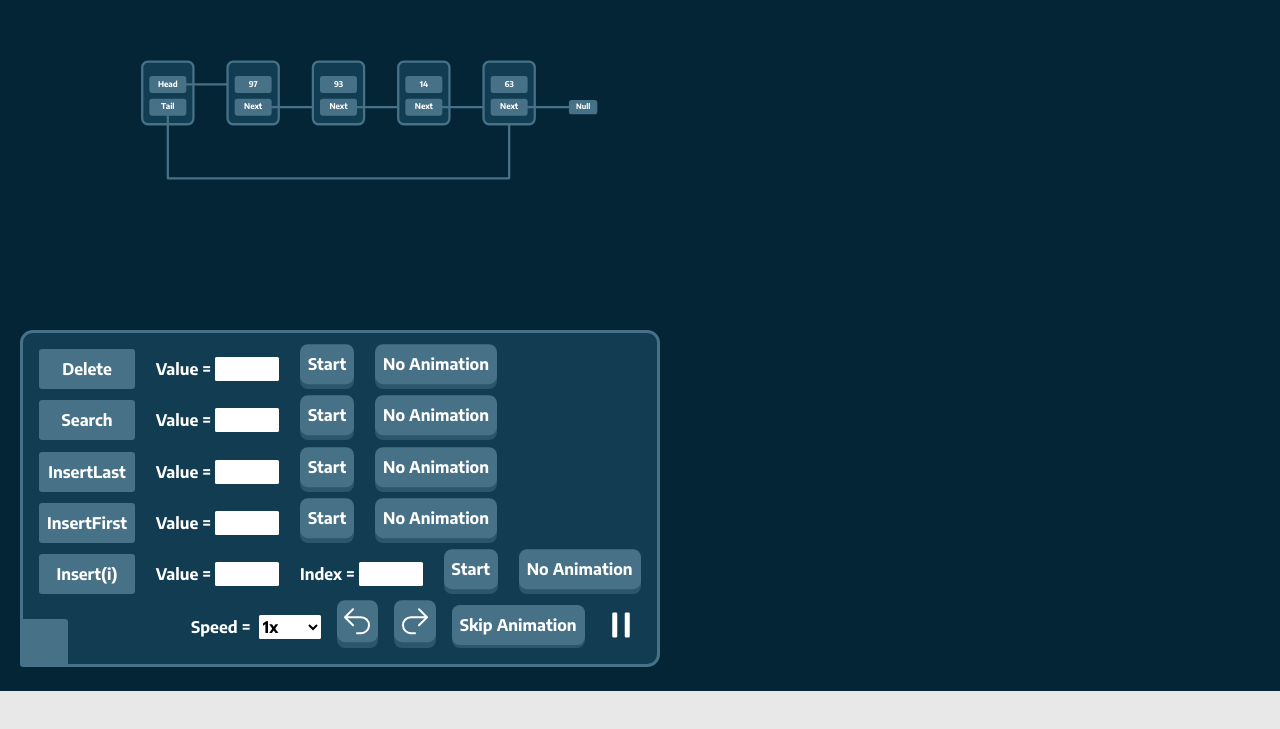
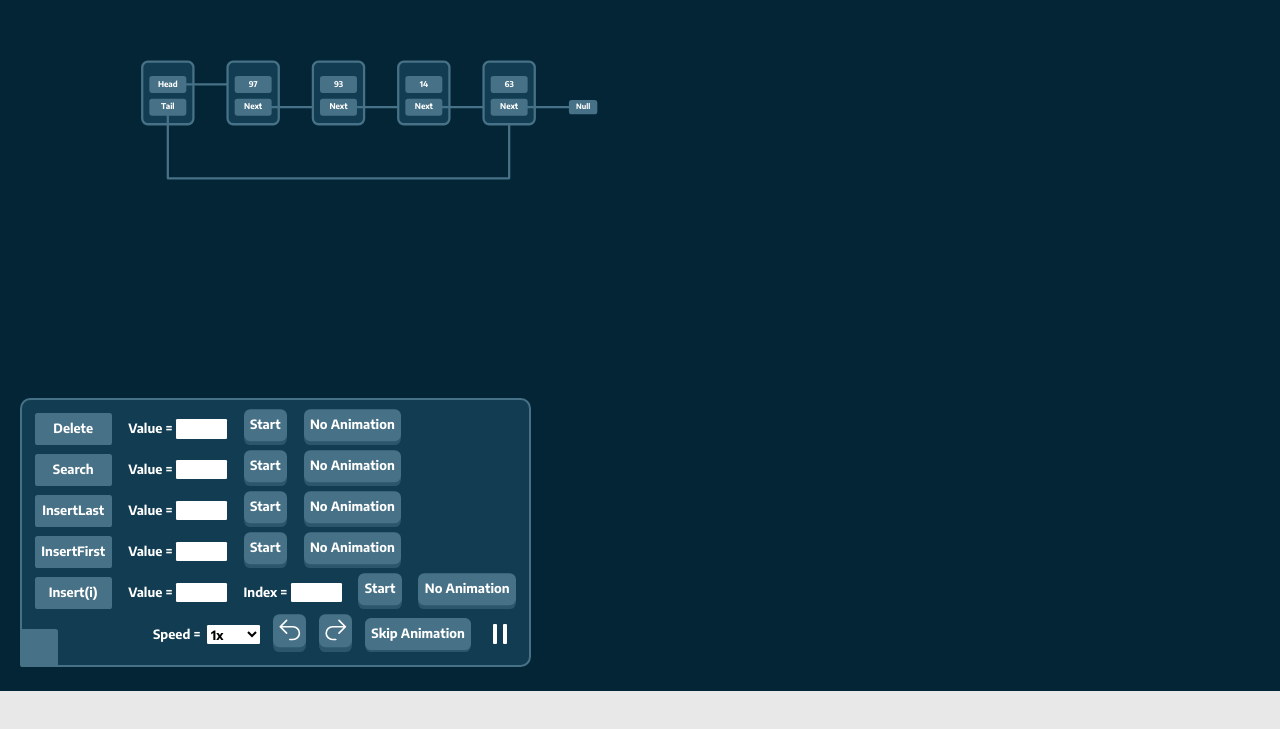
Before and after one commit to datnguy02/DSA-ANIMATION, a React (Vite) app: page /data-structure/singlylinkedlist in a window 1280 px wide. Shown: the part 109-838 px from the top of the page. Built offline with nearby package versions, Linux system fonts and the light colour scheme.

Commit message:
Revert button ~ in progress

```diff
--- a/src/Features/Control/Operation/OperationBar.jsx
+++ b/src/Features/Control/Operation/OperationBar.jsx
@@ -3,7 +3,6 @@ import { useGSAP } from "@gsap/react";
 import { useRef } from "react";
 import Method from "./Method";
 import operation_bar from "../../../assets/MethodList/operationList";
-import IconButton from "../Button/StateButton";
 import SkipButton from "../Button/SkipButton";
 import TimeButton from "../Button/TimeButton";
 import StateButton from "../Button/StateButton";
@@ -37,7 +36,7 @@ const OperationBar = ({name, onStart, timeLine, animationSpeed}) => {
     });
 
     return (
-        <div className="fixed left-5 bottom-6 lg:text-[0.8rem] sm:text-[0.45rem] text-[0.3rem] xl:text-[1rem]" ref={container}>
+        <div className="fixed left-5 bottom-6 lg:text-[0.8rem] sm:text-[0.5rem] text-[0.3rem]" ref={container}>
             <div
                 className="
                             flex
--- a/src/Features/DataStructuresApp/SinglyLinkedList/SinglyLinkedList.jsx
+++ b/src/Features/DataStructuresApp/SinglyLinkedList/SinglyLinkedList.jsx
@@ -66,7 +66,9 @@ const SinglyLinkedList = ({operation}) => {
         list.virtualHeadLine = domVirtualHeadLine.current;
         list.virtualTailLineY = domVirtualTailLineY.current;
 
-        if (operationName !== "None") {
+        const noAnimationOperations = ["None", "revert", "forward"];
+
+        if (!noAnimationOperations.includes(operationName)) {
             tl.current = operation.gsapTimeLine;
         }
 
@@ -97,7 +99,7 @@ const SinglyLinkedList = ({operation}) => {
             }
         }
 
-        if (operationName !== "None") {
+        if (!noAnimationOperations.includes(operationName)) {
             tl.current.to(list.headRef, {
                 onComplete: () => {
                         if (operation.cleanAnime)
--- a/src/Features/DataStructuresApp/SinglyLinkedList/SinglyLinkedListApp.jsx
+++ b/src/Features/DataStructuresApp/SinglyLinkedList/SinglyLinkedListApp.jsx
@@ -18,7 +18,8 @@ const SinglyLinkedListApp = () => {
     const initialOperation = {
                                 list: initialList,
                                 name: "None",
-                                stateList: [],
+                                stateList: [initialList.clone()],
+                                stateIndex: 0,
                                 gsapTimeLine: gsap.timeline({
                                                             defaults: {
                                                                 ease: "power1.inOut",
@@ -35,12 +36,10 @@ const SinglyLinkedListApp = () => {
         const newList = operation.list.clone();
         const newStateList = operation.stateList;
         let message = "";
-        newStateList.push(newList.clone());
         const newOperation = {
             name: operationName,
             list: newList,
             useAnime: state.butName !== "No Animation",
-            stateList: newStateList,
             gsapTimeLine: gsap.timeline({
                 defaults: {
                     ease: "power1.inOut"
@@ -72,21 +71,23 @@ const SinglyLinkedListApp = () => {
             message = index >= 0 ? `Successful delete ${state["value"]}` : `It looks like ${state["value"]} is not in the list to be deleted`;
         }
         else if (operationName === "revert") {
-            newOperation.stateList.pop();
-            newOperation.list = newOperation.stateList.pop().clone();
+            newOperation.list = operation.stateList[operation.stateIndex - 1].clone();
         }
         else if (operationName === "forward") {
             console.log("click!!!");
         }
 
-
         newOperation.cleanAnime = () => {
                 if (operationName === "delete")
                     newList.delete(state["value"]);
+                newStateList.push(newList.clone());
+                console.log(newStateList);
+                console.log(operation.stateIndex + 1);
                 setOperation({
                     list: newOperation.list.clone(),
                     name: "None",
                     stateList: newStateList,
+                    stateIndex: operation.stateIndex + 1,
                     message: message,
                     gsapTimeLine: gsap.timeline({
                         defaults: {
@@ -115,7 +116,7 @@ const SinglyLinkedListApp = () => {
                 <SinglyLinkedList
                     operation={operation}
                 />
-                <AnimatingContext value={operation.name !== "None"}>
+                <AnimatingContext value={operation.name !== "None" && operation.name !== "revert"}>
                     <OperationBar
                         name="sll"
                         onStart={handleStart}
```
